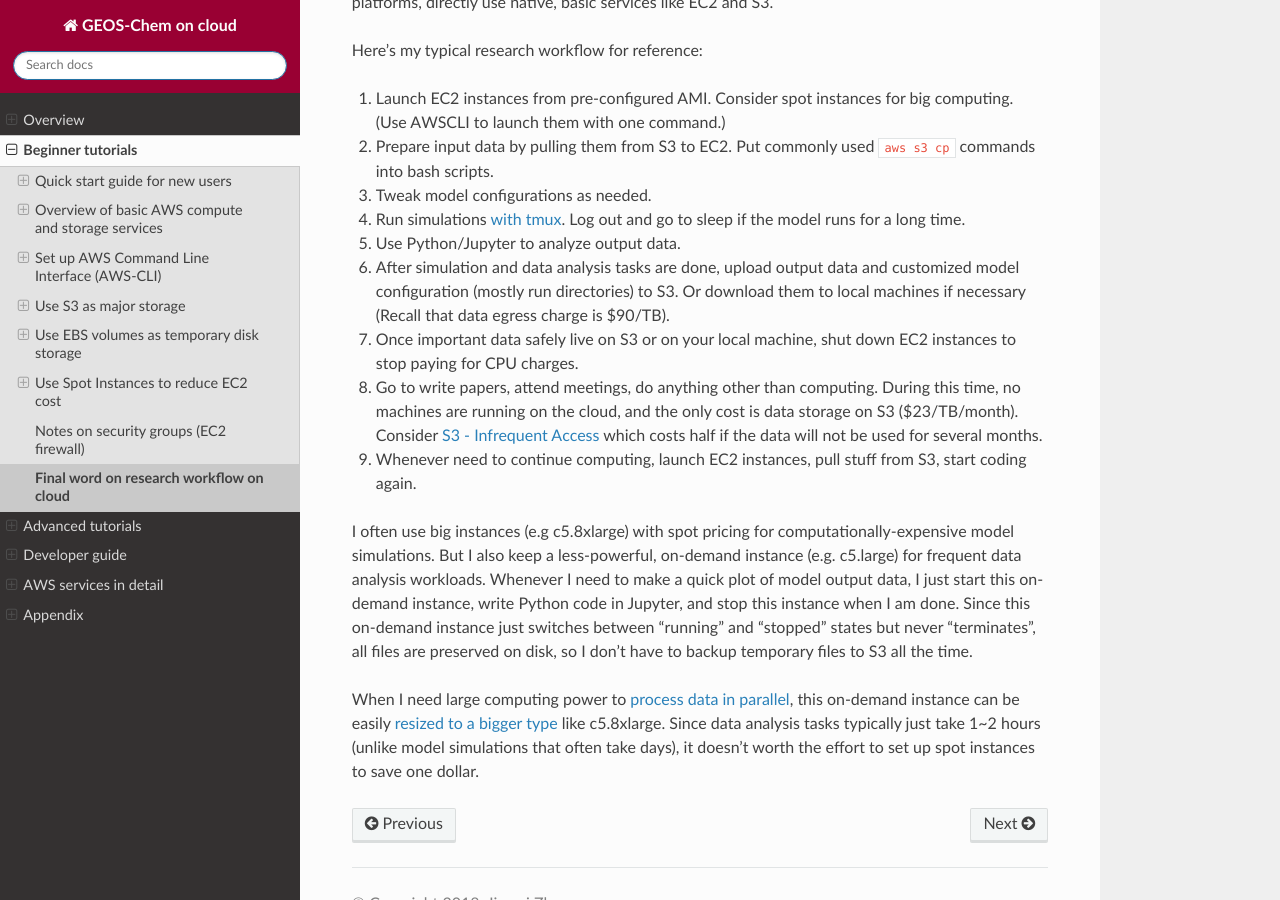
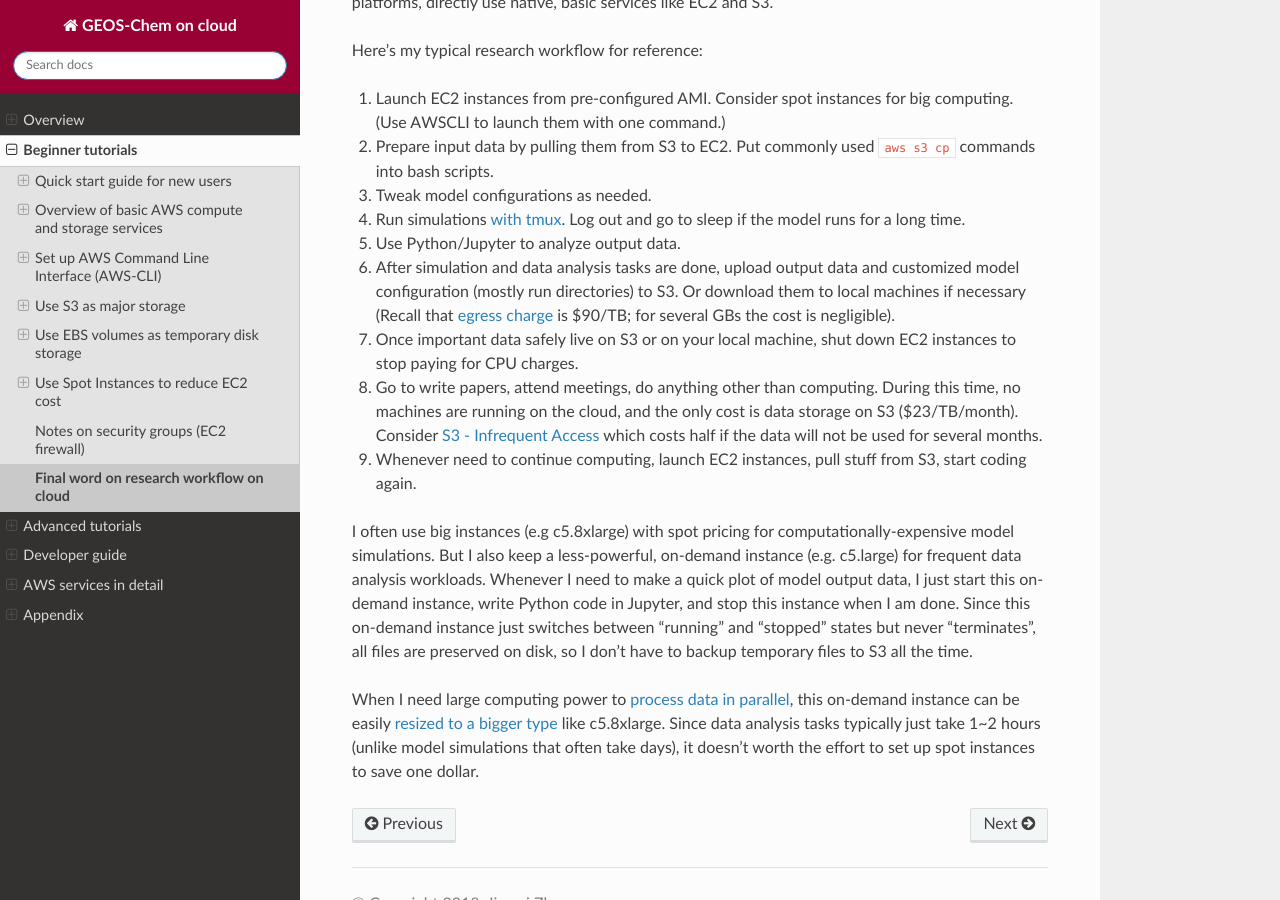
Before and after one commit to geoschem/geos-chem-cloud, a Sphinx documentation site: the page built from doc/source/chapter02_beginner-tutorial/research-workflow.rst, in a window 1280 px wide and 900 px high, scrolled down 577 px. Built offline with Sphinx 7.4.7 and the Read the Docs theme 2.0.0, drawn with Linux system fonts in a browser that asks for light colours.

Commit message:
Minor notes on gress charge

```diff
--- a/doc/source/chapter02_beginner-tutorial/research-workflow.rst
+++ b/doc/source/chapter02_beginner-tutorial/research-workflow.rst
@@ -14,7 +14,7 @@ Here's my typical research workflow for reference:
 3. Tweak model configurations as needed.
 4. Run simulations :ref:`with tmux <keep-running-label>`. Log out and go to sleep if the model runs for a long time.
 5. Use Python/Jupyter to analyze output data.
-6. After simulation and data analysis tasks are done, upload output data and customized model configuration (mostly run directories) to S3. Or download them to local machines if necessary (Recall that data egress charge is $90/TB).
+6. After simulation and data analysis tasks are done, upload output data and customized model configuration (mostly run directories) to S3. Or download them to local machines if necessary (Recall that :ref:`egress charge <data-egress-label>` is $90/TB; for several GBs the cost is negligible).
 7. Once important data safely live on S3 or on your local machine, shut down EC2 instances to stop paying for CPU charges.
 8. Go to write papers, attend meetings, do anything other than computing. During this time, no machines are running on the cloud, and the only cost is data storage on S3 ($23/TB/month). Consider `S3 - Infrequent Access <https://aws.amazon.com/blogs/aws/aws-storage-update-new-lower-cost-s3-storage-option-glacier-price-reduction/>`_ which costs half if the data will not be used for several months.
 9. Whenever need to continue computing, launch EC2 instances, pull stuff from S3, start coding again.
```
